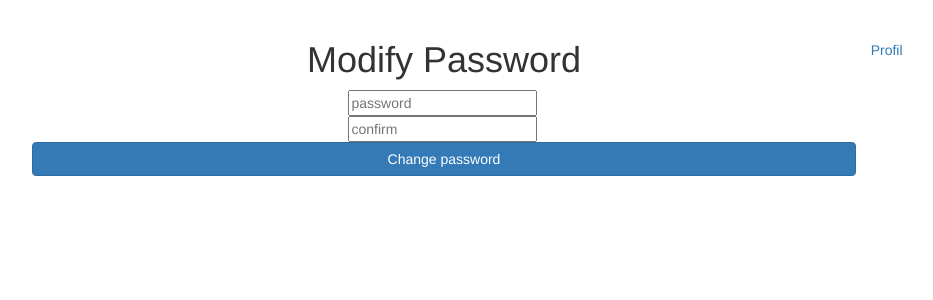
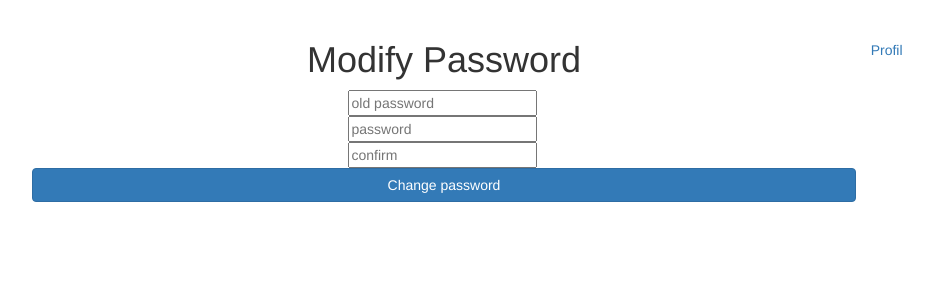
Before and after one commit to nterrien/Hackathon2021-nTerrien-pRateau-jTagnani, a Flask app: page /changePassword in a window 1280 px wide. Shown: the part 52-352 px from the top of the page, without its empty margins (196-1129 px from the left). Run offline with Flask 2, Linux system fonts and the light colour scheme; some libraries are stand-ins or nearby versions.

Commit message:
petite modif pour changer de mdp

```diff
--- a/app.py
+++ b/app.py
@@ -1,5 +1,5 @@
 from flask import Flask, flash, request, redirect, url_for, make_response, session
-from flask_login import LoginManager
+
 from flask_hashing import Hashing
 from flask_wtf import FlaskForm
 from wtforms import Form, BooleanField, StringField, PasswordField, validators, IntegerField
@@ -90,6 +90,7 @@ def signin():
             session['logged_in'] = True
         else :
             flash('Oups ! Sign in failed, user already exists')
+        session['username'] = username
         return redirect(url_for('home'))
     else :
         flash('Username must have between 4 and 25 characters')
@@ -117,11 +118,13 @@ def change():
         if form.validate() :
             result=request.form
             username = session.get('username')
+            print(username)
             user = findUser(username)
-            password = result['password']
-            hashPassword = hashing.hash_value(password, salt='abcd')
-            updateUser (user, username, hashPassword)
-            return flask.render_template("home.html.jinja2")
+            if hashing.check_value(user.password, result['oldPassword'], salt='abcd'):
+                password = result['password']
+                hashPassword = hashing.hash_value(password, salt='abcd')
+                updateUser (user, username, hashPassword)
+                return flask.render_template("home.html.jinja2")
         else :
             flash('Issue')
     return flask.render_template('changePassword.html.jinja2')
--- a/templates/changePassword.html.jinja2
+++ b/templates/changePassword.html.jinja2
@@ -17,6 +17,9 @@
 <h1>Modify Password</h1>
 </div>
 <div class="changePassword-form">
+				<input type="password" class="changePassword-field" value="" placeholder="old password" name="oldPassword">
+<label class="login-field-icon fui-lock" for="login-pass"></div>
+<div class="changePassword-form">
 				<input type="password" class="changePassword-field" value="" placeholder="password" name="password">
 <label class="login-field-icon fui-lock" for="login-pass"></div>
 <div class="control-group">
```
